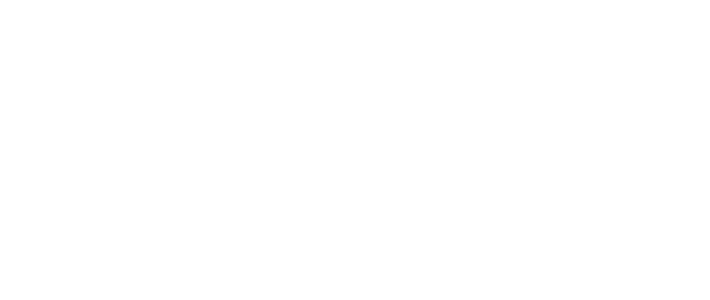
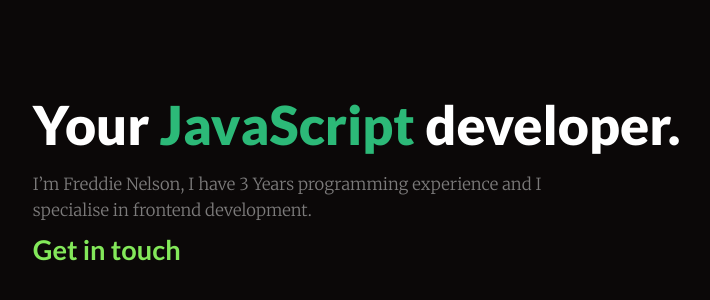
Before and after one commit to freddie-nelson/freddienelson.co.uk, a Vue app: page / in a window 1280 px wide. Shown: the part 140-440 px from the top of the page, without its empty margins (108-818 px from the left). Built offline with nearby package versions, Linux system fonts and the light colour scheme.

Commit message:
hero section done

```diff
--- a/package.json
+++ b/package.json
@@ -12,6 +12,8 @@
     "vue": "^3.0.0"
   },
   "devDependencies": {
+    "@iconify-icons/line-md": "^1.0.5",
+    "@iconify/vue": "^2.0.0-rc.2",
     "@typescript-eslint/eslint-plugin": "^2.33.0",
     "@typescript-eslint/parser": "^2.33.0",
     "@vue/cli-plugin-babel": "~4.5.0",
@@ -25,7 +27,8 @@
     "eslint-plugin-vue": "^7.0.0-0",
     "node-sass": "^5.0.0",
     "sass-loader": "^10.1.0",
-    "typescript": "~3.9.3"
+    "typescript": "~3.9.3",
+    "typewriter-effect": "^2.13.1"
   },
   "eslintConfig": {
     "root": true,
--- a/src/App.vue
+++ b/src/App.vue
@@ -19,6 +19,23 @@
 <style lang="scss">
 @import url('https://fonts.googleapis.com/css2?family=Lato:wght@400;700;900&family=Merriweather:wght@300&display=swap');
 
+// fluid font change
+html {
+  font-size: 12.5px;
+}
+
+@media screen and (min-width: 320px) {
+  html {
+    font-size: calc(12.5px + 3.5 * ((100vw - 320px) / 680));
+  }
+}
+
+@media screen and (min-width: 1000px) {
+  html {
+    font-size: 16px;
+  }
+}
+
 :root {
   // colors
   --bg-dark: #0B0808;
@@ -32,15 +49,30 @@
   --placeholder: #C4C4C4;
 
   // fonts
-  --page-title: 900 4.5rem "Lato", "Arial", sans-serif;
-  --title: 700 3.375rem "Lato", "Arial", sans-serif;
-  --title-bolder: 900 3.375rem "Lato", "Arial", sans-serif;
-  --para: 300 1.25rem/1.55 "Merriweather", serif;
+  --page-title: 900 max(4.2vw, 2.8rem) "Lato", "Arial", sans-serif;
+  --heading: 700 3.375rem "Lato", "Arial", sans-serif;
+  --heading-bolder: 900 3.375rem "Lato", "Arial", sans-serif;
+  --para: 300 max(1.3vw, 1rem)/1.55 "Merriweather", serif;
   --para-small: 300 0.875rem/1.55 "Merriweather", serif;
+
+  // spacing
+  --side-padding: min(11vw, 250px);
+
+  // responsive variables
+  @media screen and (max-width: 700px) {
+    --side-padding: 4.5vw;
+    --page-title: 900 max(4.2vw, 2.8rem)/.95 "Lato", "Arial", sans-serif;
+    --para: 300 max(1.3vw, 1rem)/1.45 "Merriweather", serif;
+  }
 }
 
 #app {
   width: 100%;
   height: 100%;
+  overflow-x: hidden;
+
+  section {
+    padding: 0 var(--side-padding);
+  }
 }
 </style>
--- a/src/sections/hero/Hero.vue
+++ b/src/sections/hero/Hero.vue
@@ -1,17 +1,111 @@
 <template>
   <section id="hero">
-
+    <div class="content">
+      <h1>Your <span class="highlight" id="role-text">{{ highlight }}</span> developer.</h1>
+      <p>I’m Freddie Nelson, I have 3 Years programming experience and I specialise in frontend development.</p>
+      <a href="#contact">Get in touch <icon :icon="chevronIcon" /></a>
+    </div>
   </section>
 </template>
 
 <script lang="ts">
+import { Icon } from "@iconify/vue";
+import chevronIcon from "@iconify-icons/line-md/chevron-small-right";
+
 import { defineComponent } from "vue";
 
 export default defineComponent({
-  name: "Hero"
+  name: "Hero",
+  components: {
+    Icon
+  },
+  data() {
+    return {
+      chevronIcon,
+      highlight: "JavaScript"
+    }
+  },
+  mounted() {
+    window.addEventListener("resize", () => {
+      if (window.innerWidth <= 700) {
+        this.highlight = "Web";
+      }
+    })
+
+    if (window.innerWidth <= 700) {
+      this.highlight = "Web";
+    }
+  }
 });
 </script>
 
 <style lang="scss" scoped>
+#hero {
+  width: 100%;
+  height: 100vh;
+  background-color: var(--bg-dark);
+  display: flex;
 
+  .content {
+    margin-top: 29vh;
+
+    h1 {
+      font: var(--page-title);
+      color: var(--heading-dark);
+      margin-bottom: 1rem;
+
+      .highlight {
+        color: var(--accent-dark);
+
+        // @media screen and (max-width: 700px) {
+        //   display: none;
+        // }
+      }
+    }
+
+    p {
+      font: var(--para);
+      color: var(--para-dark);
+      opacity: .75;
+      width: 40vw;
+      min-width: 350px;
+      max-width: 850px;
+      margin-bottom: 1.2vh;
+    }
+
+    a {
+      font: var(--heading);
+      font-size: 1.7rem;
+      color: var(--accent-light);
+
+      // @media screen and (max-width: 700px) {
+      //   font-size: 1.2rem;
+      // }
+
+      svg {
+        margin-bottom: -.3%;
+        animation: anim 3s infinite ease;
+        display: inline;
+
+        @keyframes anim {
+          from {
+            transform: translateX(-.3rem);
+          }
+
+          50% {
+            transform: translateX(.2rem);
+          }
+
+          to {
+            transform: translateX(-.3rem);
+          }
+        }
+      }
+
+      &:focus {
+        outline: none;
+      }
+    }
+  }
+}
 </style>
```
Also changed, not shown: 1 other file (tests, documents, lock files or other folders).
